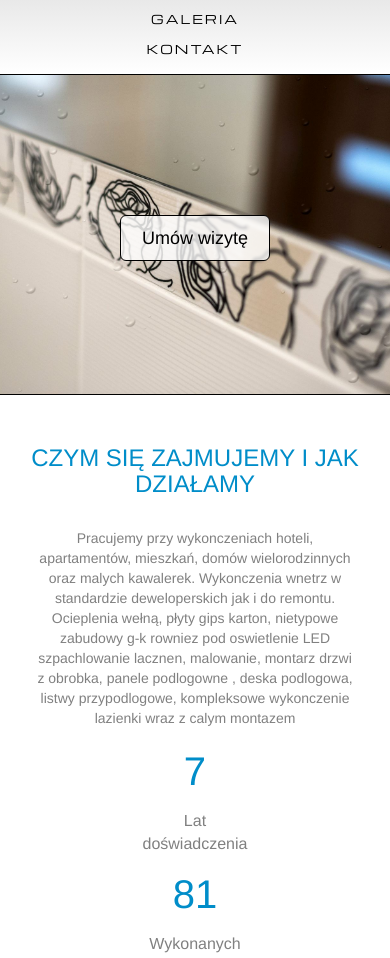
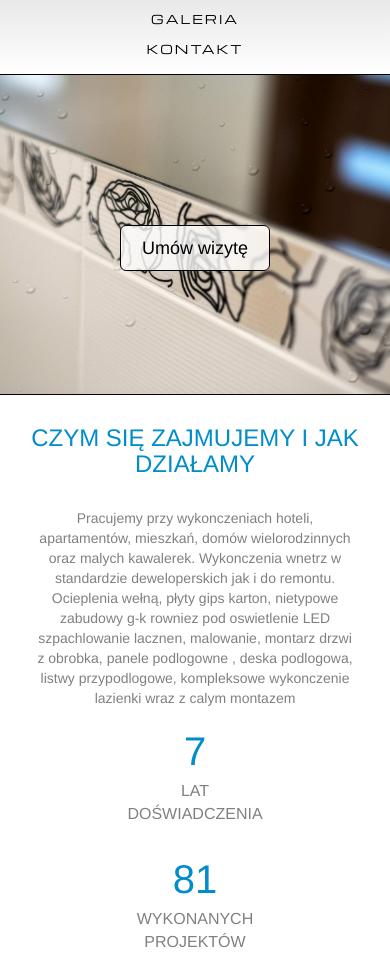
Before and after one commit to socza/karol, a website: page index.html in a window 390 px wide. Shown: the part 132-1090 px from the top of the page. Drawn offline with nearby package versions, Linux system fonts and the light colour scheme.

Commit message:
New view

```diff
--- a/index.html
+++ b/index.html
@@ -58,10 +58,11 @@
 
 		<section id="onas">
 			<div class="row container">
-				<div class="col-12 description">
+				<div class="description">
 					<h3>czym się zajmujemy i jak działamy</h3>
 					<p>Pracujemy przy wykonczeniach hoteli, apartamentów, mieszkań, domów wielorodzinnych oraz malych kawalerek. Wykonczenia wnetrz w standardzie deweloperskich jak i do remontu. Ocieplenia wełną, płyty gips karton, nietypowe zabudowy g-k rowniez pod oswietlenie LED szpachlowanie lacznen, malowanie, montarz drzwi z obrobka, panele podlogowne , deska podlogowa, listwy przypodlogowe, kompleksowe wykonczenie lazienki wraz z calym montazem</p>
 				</div>
+				<div class="row">
 					<div class="col-4 item">
 						<p class="count-this">7</p>
 						<p>Lat doświadczenia</p>
@@ -73,6 +74,7 @@
 					<div class="col-4 item">
 						<p class="count-this">67</p>
 						<p>Zadowolonych klientów</p>
+					</div>
 				</div>
 			</div>
 		</section>
--- a/js/scripts.js
+++ b/js/scripts.js
@@ -1,6 +1,5 @@
 // Find the 'count this' class on the page and animate it
 $('.count-this').each(function () {
-
     // Start the counting from a specified number - in this case, 0!
     $(this).prop('Counter',0).animate({
         Counter: $(this).text()
@@ -15,3 +14,14 @@ $('.count-this').each(function () {
         }
     });
 });
+
+// Płynne przewijanie scroll
+$('a[href^="#"]').on('click', function(event) {
+    var target = $(this.getAttribute('href'));
+    if( target.length ) {
+        event.preventDefault();
+        $('html, body').stop().animate({
+            scrollTop: target.offset().top
+        }, 900);
+    }
+});
--- a/sass/style.scss
+++ b/sass/style.scss
@@ -120,38 +120,28 @@ nav {
 	display: table;
 	clear: both;
 	border-bottom: 1px solid black;
-
 	.languages {
 		width: 100%;
 		height: 26px;
-		/*border-top: 1px solid black;*/
-		/*border-bottom: 1px solid black;*/
 		background-color: gray;
-		/*box-shadow: 0 0 5px black;*/
-
 		a {
 			display: block;
 			float: right;
 			padding: 1px 15px;
-
 			img {
 				/*border-radius: 3px;*/
 				/*box-shadow: 0 0 8px black;*/
 			}
-
 			img:hover {
 				box-shadow: 0 0 8px white;
 			}
 		}
 	}
-
 	.menu {
-
 		.links {
 			display: block;
 			float: left;
 			height: 61px;
-
 			ul {
 				display: block;
 				float: left;
@@ -160,11 +150,9 @@ nav {
 				padding: 0;
 				line-height: 72px;
 				text-align: center;
-
 				li {
 				display: inline-block;
 				padding: 0 20px;
-
 					a {
 						text-decoration: none;
 						color: black;
@@ -175,7 +163,6 @@ nav {
 						border-left: 1px solid grey;
 						padding: 0 16px;
 					}
-
 					a:hover {
 						color: #00c7e8;
 						transition: color 0.4s;
@@ -184,13 +171,11 @@ nav {
 				}
 			}
 		}
-
 		.logo {
 			display: block;
 			float: right;
 			text-align: left;
 			height: 70px;
-
 			img {
 				margin-top: 10px;
 				width: 180px;
@@ -199,32 +184,27 @@ nav {
 		}
 	}
 }
-
 .hero {
-	height: 320px;
+	height: 350px;
 	background: url('../images/jumbotron.jpg');
 	background-size: cover;
 	background-position: 50%;
 	border-bottom: 1px solid black;
-
 	.btn-primary.visit {
 		position: relative;
 		width: 150px;
-		top: 140px;
+		top: 150px;
 		left: calc(50% - 75px);
 		outline: none;
 		color: #000 !important;
 		background: rgba(255,255, 255, 0.8) !important;
 		border: 1px solid #000 !important;
 	}
-
 	.btn-primary.visit:hover {
 		color: #fff !important;
 		background: rgba(0, 0, 0, 0.8) !important;
 		border: 1px solid #fff !important;
 	}
-
-
 	.modal-header {
 		color: #008dc9;
 		span {
@@ -232,62 +212,56 @@ nav {
 			float: left;
 		}
 	}
-
 	.modal-body {
 		/*color: #008dc9;*/
 	}
-
 	.modal-footer {
-
+		/* ... */
 	}
 }
-
 #onas {
 	text-align: center;
 	margin-top: 20px;
 	margin-bottom: 20px;
-
 	.description {
 		color: gray;
 		text-align: center;
 		margin: 0 auto;
-
 		h3 {
 			text-transform: uppercase;
 			color: #008dc9;
 			padding-top: 10px;
 			padding-bottom: 20px;
 		}
-
 		p {
 			width: 90%;
 			margin: 0 auto;
 			padding-bottom: 15px;
 		}
 	}
-
 	.item {
 		display: block;
 		float: left;
-
-		.count-this {
+		text-align: center;
+		padding-bottom: 15px;
+		p.count-this {
 			font-size: 40px;
 			color: #008dc9;
 		}
-
 		p {
-			font-size: 16px;
+			font-size: 15px;
 			color: gray;
+			text-transform: uppercase;
+			width: 150px;
+			margin: 0 auto;
 		}
 	}
 }
-
 footer {
 	background-color: silver;
 	text-align: center;
 	clear: both;
 	height: 40px;
-
 	p {
 		margin: 0;
 		padding: 10px;
@@ -340,14 +314,31 @@ footer {
 			}
 		}
 	}
+	.hero {
+		height: 320px;
+	}
 	#onas {
+		height: 100vh;
+
 		.description {
 			p {
 				/*width: 90%;*/
 			}
 		}
 		.item {
-			float: none;
+			float: left;
+			width: 100%;
+			padding-bottom: 25px;
+			p.count-this {
+				font-size: 40px;
+				color: #008dc9;
+				width: 100%;
+			}
+			p {
+				font-size: 16px;
+				color: gray;
+				text-transform: uppercase;
+			}
 		}
 	}
 }
```
Also changed, not shown: css/style.css, 1 other file. Lines whose indentation alone changed are shown as unchanged.
